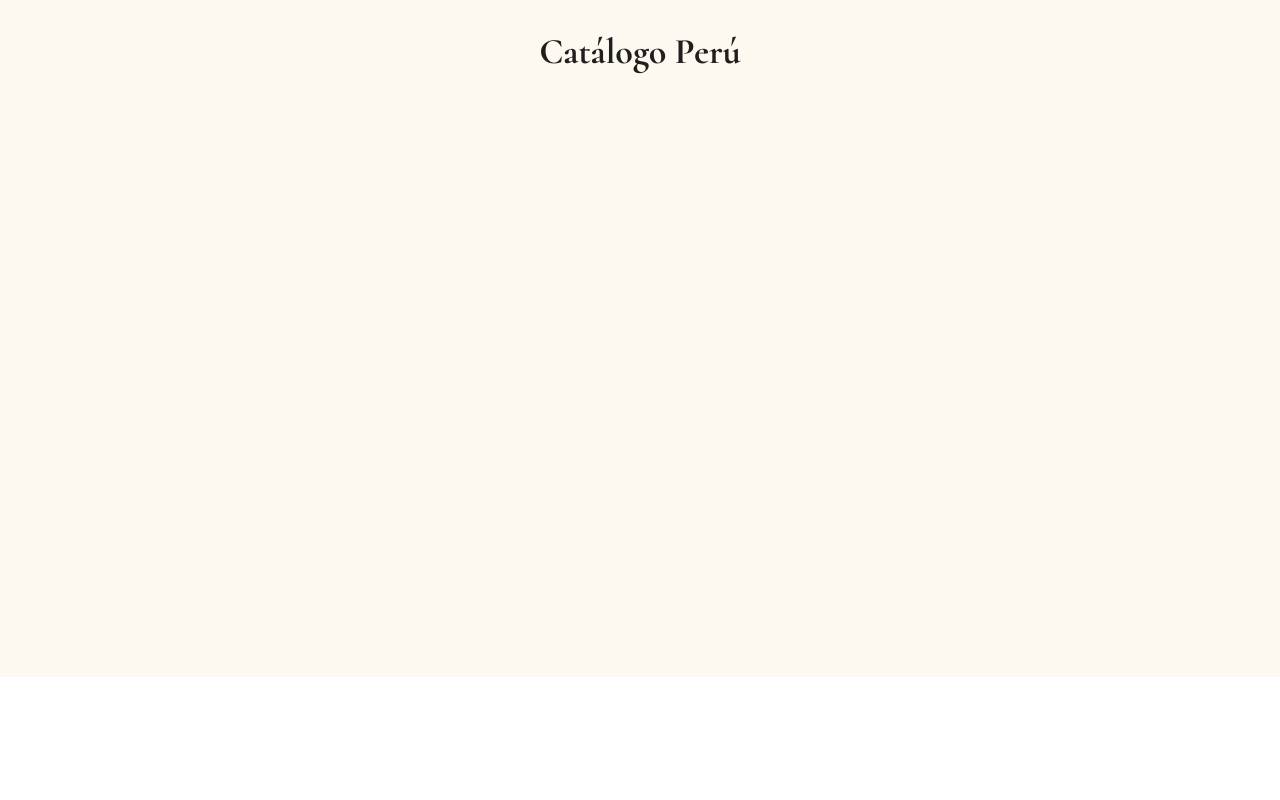
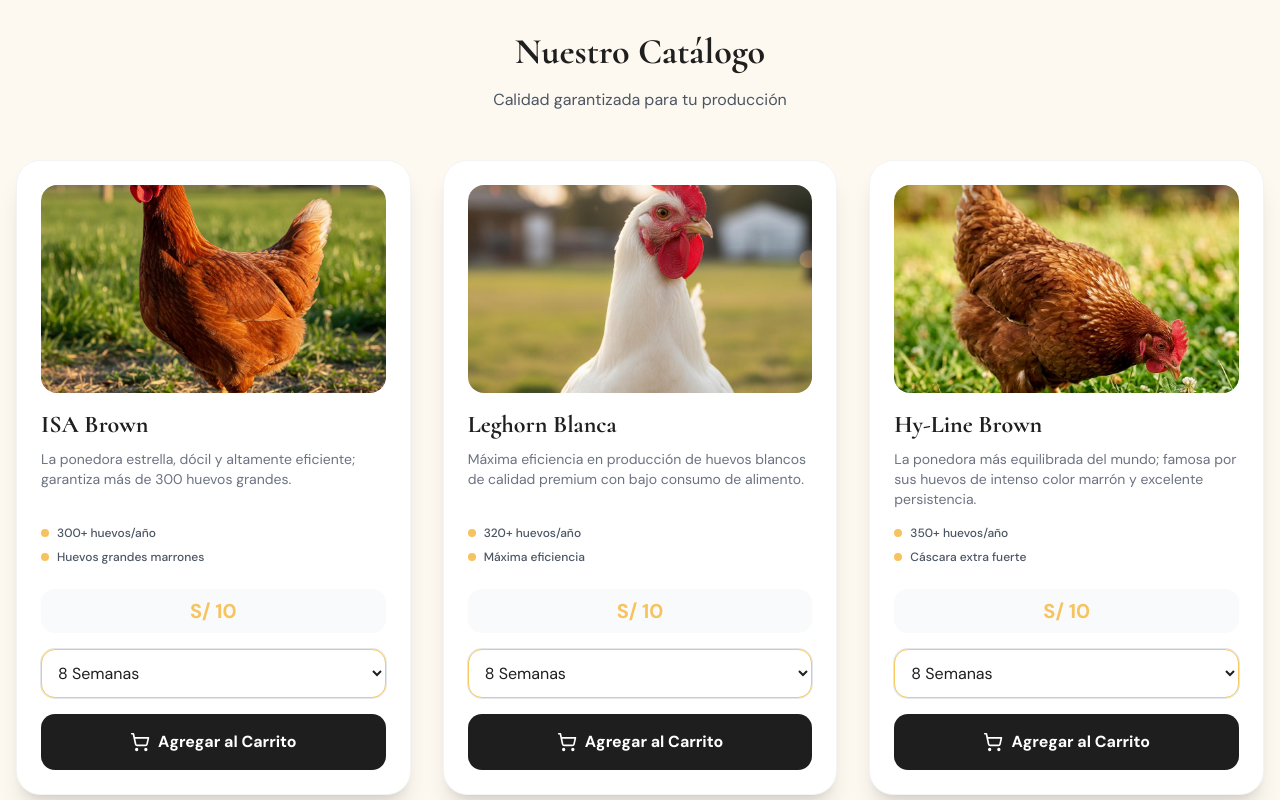
Before and after one commit to avicola0000/avicola-agaves., a React (Vite) app: page / in a window 1280 px wide. Shown: the part 1840-2640 px from the top of the page. Built offline with nearby package versions, Linux system fonts and the light colour scheme.

Commit message:
Fix critico: eliminar calculos de precios en string

```diff
--- a/src/sections/Products.tsx
+++ b/src/sections/Products.tsx
@@ -1,13 +1,7 @@
 import { useEffect, useRef, useState } from 'react';
 import { gsap } from 'gsap';
 import { ScrollTrigger } from 'gsap/ScrollTrigger';
-import { Plus, Minus, Check } from 'lucide-react';
-import {
-  Dialog,
-  DialogContent,
-  DialogHeader,
-  DialogTitle,
-} from '@/components/ui/dialog';
+import { ShoppingCart, X, MessageCircle, Trash2, Plus, Minus } from 'lucide-react';
 
 gsap.registerPlugin(ScrollTrigger);
 
@@ -37,66 +31,37 @@
 
 const products: Product[] = [
   {
+    id: 1,
+    name: 'ISA Brown',
+    description: 'La ponedora estrella, dócil y altamente eficiente; garantiza más de 300 huevos grandes.',
+    image: '/gallina-1.jpg',
+    characteristics: ['300+ huevos/año', 'Huevos grandes marrones'],
+    ageOptions: commonAgeOptions
+  },
+  {
     id: 2,
-    name: 'ISA Brown',
-    description: 'La ponedora estrella, dócil y altamente eficiente.',
-    image: '/gallina-1.jpg',
-    characteristics: ['300+ huevos/año'],
+    name: 'Leghorn Blanca',
+    description: 'Máxima eficiencia en producción de huevos blancos de calidad premium con bajo consumo de alimento.',
+    image: '/gallina-3.jpg',
+    characteristics: ['320+ huevos/año', 'Máxima eficiencia'],
     ageOptions: commonAgeOptions
   },
   {
     id: 3,
-    name: 'Leghorn Blanca',
-    description: 'Máxima eficiencia en producción de huevos blancos.',
-    image: '/gallina-3.jpg',
-    characteristics: ['320+ huevos/año'],
-    ageOptions: commonAgeOptions
-  },
-  {
-    id: 4,
     name: 'Hy-Line Brown',
-    description: 'La ponedora más equilibrada; huevos marrón intenso.',
+    description: 'La ponedora más equilibrada del mundo; famosa por sus huevos de intenso color marrón y excelente persistencia.',
     image: '/hyline.jpg',
-    characteristics: ['350+ huevos/año'],
+    characteristics: ['350+ huevos/año', 'Cáscara extra fuerte'],
     ageOptions: commonAgeOptions
   },
 ];
 
 export default function Products() {
-  const sectionRef = useRef<HTMLElement>(null);
-  const cardsRef = useRef<HTMLDivElement>(null);
-
   const [selectedAges, setSelectedAges] = useState<Record<number, string>>(
     Object.fromEntries(products.map(p => [p.id, p.ageOptions[0].label]))
   );
-
   const [cart, setCart] = useState<{ product: Product; quantity: number; selectedAge: string; priceAtSelection: string }[]>([]);
-  const [isDialogOpen, setIsDialogOpen] = useState(false);
-
-  useEffect(() => {
-    const ctx = gsap.context(() => {
-      const cards = cardsRef.current?.querySelectorAll('.product-card');
-      if (cards) {
-        gsap.fromTo(cards,
-          { opacity: 0, y: 30 },
-          {
-            opacity: 1, y: 0,
-            duration: 0.8, stagger: 0.1, ease: 'power2.out',
-            scrollTrigger: {
-              trigger: sectionRef.current,
-              start: 'top 70%',
-              toggleActions: 'play none none reverse',
-            },
-          }
-        );
-      }
-    }, sectionRef);
-    return () => ctx.revert();
-  }, []);
-
-  const handleAgeChange = (productId: number, ageLabel: string) => {
-    setSelectedAges(prev => ({ ...prev, [productId]: ageLabel }));
-  };
+  const [isCartOpen, setIsCartOpen] = useState(false);
 
   const addToCart = (product: Product) => {
     const age = selectedAges[product.id];
@@ -105,93 +70,134 @@
     setCart((prev) => {
       const existing = prev.find((item) => item.product.id === product.id && item.selectedAge === age);
       if (existing) {
-        return prev.map((item) =>
-          (item.product.id === product.id && item.selectedAge === age)
-            ? { ...item, quantity: item.quantity + 1 }
-            : item
-        );
+        return prev.map((item) => (item.product.id === product.id && item.selectedAge === age) ? { ...item, quantity: item.quantity + 1 } : item);
       }
       return [...prev, { product, quantity: 1, selectedAge: age, priceAtSelection: price }];
     });
-    setIsDialogOpen(true);
+    setIsCartOpen(true);
   };
 
-  const removeFromCart = (productId: number, age: string) => {
-    setCart((prev) => {
-      const existing = prev.find((item) => item.product.id === productId && item.selectedAge === age);
-      if (existing && existing.quantity > 1) {
-        return prev.map((item) =>
-          (item.product.id === productId && item.selectedAge === age)
-            ? { ...item, quantity: item.quantity - 1 }
-            : item
-        );
+  const updateQuantity = (productId: number, age: string, delta: number) => {
+    setCart(prev => prev.map(item => {
+      if (item.product.id === productId && item.selectedAge === age) {
+        const newQty = Math.max(1, item.quantity + delta);
+        return { ...item, quantity: newQty };
       }
-      return prev.filter((item) => !(item.product.id === productId && item.selectedAge === age));
-    });
+      return item;
+    }));
   };
 
-  const sendWhatsAppQuote = () => {
-    if (cart.length === 0) return;
-    let message = `📦 *PEDIDO - AVÍCOLA AGAVES PERÚ*\n\n`;
-    cart.forEach((item) => {
-      message += `• ${item.quantity}x ${item.product.name} (${item.selectedAge}) — *${item.priceAtSelection}*\n`;
+  const removeItem = (productId: number, age: string) => {
+    setCart(prev => prev.filter(item => !(item.product.id === productId && item.selectedAge === age)));
+  };
+
+  const sendWhatsApp = () => {
+    let message = `📦 *NUEVO PEDIDO - AVÍCOLA AGAVES PERÚ*\n\n`;
+    cart.forEach(item => {
+      message += `• ${item.quantity}x ${item.product.name} (${item.selectedAge}) - ${item.priceAtSelection}\n`;
     });
     window.open(`https://wa.me/51946665053?text=${encodeURIComponent(message)}`, '_blank');
   };
 
   return (
-    <section ref={sectionRef} id="productos" className="py-20 bg-[#fef9f0]">
+    <section id="productos" className="py-20 bg-[#fef9f0] relative overflow-hidden">
       <div className="container mx-auto px-4">
-        <div className="text-center mb-16">
-          <h2 className="text-4xl font-bold">Catálogo Perú</h2>
-        </div>
+        <h2 className="text-4xl font-bold text-center mb-4">Nuestro Catálogo</h2>
+        <p className="text-center text-gray-600 mb-12">Calidad garantizada para tu producción</p>
 
-        <div ref={cardsRef} className="grid md:grid-cols-3 gap-8">
+        <div className="grid md:grid-cols-3 gap-8">
           {products.map((product) => (
-            <div key={product.id} className="product-card bg-white rounded-3xl shadow-lg p-6 flex flex-col">
-              <img src={product.image} className="rounded-2xl w-full h-48 object-cover mb-4" />
-              <div className="bg-gray-100 p-2 rounded-xl mb-4 text-center font-bold text-[#f7c35f]">
+            <div key={product.id} className="bg-white p-6 rounded-3xl shadow-xl border border-gray-100 flex flex-col h-full transition-transform hover:scale-[1.02]">
+              <img src={product.image} className="rounded-2xl w-full h-52 object-cover mb-4" />
+              <h3 className="text-2xl font-bold mb-2">{product.name}</h3>
+              <p className="text-gray-500 text-sm mb-4 flex-grow">{product.description}</p>
+
+              <div className="space-y-2 mb-6">
+                {product.characteristics.map((c, i) => (
+                  <div key={i} className="flex items-center text-xs text-gray-600 font-medium">
+                    <span className="w-2 h-2 bg-[#f7c35f] rounded-full mr-2" /> {c}
+                  </div>
+                ))}
+              </div>
+
+              <div className="text-[#f7c35f] font-bold text-xl mb-4 text-center bg-gray-50 py-2 rounded-xl">
                 {product.ageOptions.find(opt => opt.label === selectedAges[product.id])?.price}
               </div>
-              <h3 className="text-xl font-bold mb-4">{product.name}</h3>
+
               <select
+                className="w-full p-3 border rounded-xl mb-4 bg-white outline-none ring-1 ring-gray-200"
                 value={selectedAges[product.id]}
-                onChange={(e) => handleAgeChange(product.id, e.target.value)}
-                className="mb-4 p-2 border rounded-xl w-full bg-white"
+                onChange={(e) => setSelectedAges({...selectedAges, [product.id]: e.target.value})}
               >
                 {product.ageOptions.map(opt => <option key={opt.label} value={opt.label}>{opt.label}</option>)}
               </select>
-              <button onClick={() => addToCart(product)} className="bg-[#1e1e1e] text-white py-3 rounded-xl font-bold hover:bg-[#f7c35f]">
-                Agregar al Pedido
+
+              <button
+                onClick={() => addToCart(product)}
+                className="w-full bg-[#1e1e1e] text-white py-4 rounded-xl font-bold flex items-center justify-center gap-2 hover:bg-[#f7c35f] hover:text-[#1e1e1e] transition-all"
+              >
+                <ShoppingCart className="w-5 h-5" /> Agregar al Carrito
               </button>
             </div>
           ))}
         </div>
       </div>
 
-      <Dialog open={isDialogOpen} onOpenChange={setIsDialogOpen}>
-        <DialogContent className="bg-white rounded-3xl sm:max-w-[425px]">
-          <DialogHeader><DialogTitle className="text-center">Resumen</DialogTitle></DialogHeader>
-          <div className="space-y-4 my-4 max-h-[50vh] overflow-y-auto">
-            {cart.map((item, idx) => (
-              <div key={idx} className="flex justify-between items-center bg-gray-50 p-3 rounded-xl">
-                <div>
-                  <p className="font-bold text-sm">{item.product.name}</p>
-                  <div className="flex items-center gap-2 mt-1">
-                    <button onClick={() => removeFromCart(item.product.id, item.selectedAge)} className="text-red-500 font-bold px-2">-</button>
-                    <span className="text-xs">{item.quantity}</span>
-                    <button onClick={() => addToCart(item.product)} className="text-green-500 font-bold px-2">+</button>
+      {/* CARRITO LATERAL (DRAWER) */}
+      <div className={`fixed inset-0 z-[100] transition-all duration-300 ${isCartOpen ? 'visible' : 'invisible'}`}>
+        <div
+          className={`absolute inset-0 bg-black/60 backdrop-blur-sm transition-opacity duration-300 ${isCartOpen ? 'opacity-100' : 'opacity-0'}`}
+          onClick={() => setIsCartOpen(false)}
+        />
+        <div className={`absolute right-0 top-0 h-full w-full max-w-md bg-white shadow-2xl transition-transform duration-500 transform ${isCartOpen ? 'translate-x-0' : 'translate-x-full'} flex flex-col`}>
+          <div className="p-6 border-b flex justify-between items-center bg-[#1e1e1e] text-white">
+            <h2 className="text-xl font-bold flex items-center gap-2"><ShoppingCart className="w-6 h-6 text-[#f7c35f]" /> Tu Carrito</h2>
+            <button onClick={() => setIsCartOpen(false)} className="p-2 hover:bg-white/10 rounded-full"><X /></button>
+          </div>
+
+          <div className="flex-1 overflow-y-auto p-6 space-y-6">
+            {cart.length === 0 ? (
+              <div className="text-center py-20 text-gray-400">
+                <ShoppingCart className="w-16 h-16 mx-auto mb-4 opacity-20" />
+                <p>Tu carrito está vacío</p>
+              </div>
+            ) : (
+              cart.map((item, i) => (
+                <div key={i} className="flex gap-4 bg-white p-4 rounded-2xl border border-gray-100 shadow-sm relative group">
+                  <img src={item.product.image} className="w-20 h-20 rounded-xl object-cover" />
+                  <div className="flex-1">
+                    <p className="font-bold text-lg">{item.product.name}</p>
+                    <p className="text-sm text-[#f7c35f] font-semibold">{item.selectedAge}</p>
+                    <div className="flex items-center gap-4 mt-3">
+                      <div className="flex items-center border rounded-lg overflow-hidden bg-gray-50">
+                        <button onClick={() => updateQuantity(item.product.id, item.selectedAge, -1)} className="p-1 px-3 hover:bg-gray-200"><Minus className="w-3 h-3"/></button>
+                        <span className="px-2 font-bold text-sm">{item.quantity}</span>
+                        <button onClick={() => updateQuantity(item.product.id, item.selectedAge, 1)} className="p-1 px-3 hover:bg-gray-200"><Plus className="w-3 h-3"/></button>
+                      </div>
+                      <p className="font-bold ml-auto">{item.priceAtSelection}</p>
+                    </div>
                   </div>
+                  <button onClick={() => removeItem(item.product.id, item.selectedAge)} className="absolute top-2 right-2 text-gray-300 hover:text-red-500 transition-colors">
+                    <Trash2 className="w-4 h-4" />
+                  </button>
                 </div>
-                <p className="font-bold text-[#f7c35f] text-sm">{item.priceAtSelection}</p>
-              </div>
-            ))}
+              ))
+            )}
           </div>
-          <button onClick={sendWhatsAppQuote} className="w-full bg-green-500 text-white py-4 rounded-xl font-bold">
-            Enviar WhatsApp
-          </button>
-        </DialogContent>
-      </Dialog>
+
+          {cart.length > 0 && (
+            <div className="p-6 border-t bg-gray-50">
+              <button
+                onClick={sendWhatsApp}
+                className="w-full bg-[#25D366] text-white py-5 rounded-2xl font-bold flex items-center justify-center gap-3 hover:bg-[#128C7E] transition-all shadow-lg"
+              >
+                <MessageCircle className="w-6 h-6" /> Confirmar por WhatsApp
+              </button>
+              <p className="text-center text-[10px] text-gray-400 mt-4 uppercase tracking-widest">Avícola Agaves Perú</p>
+            </div>
+          )}
+        </div>
+      </div>
     </section>
   );
 }
```
